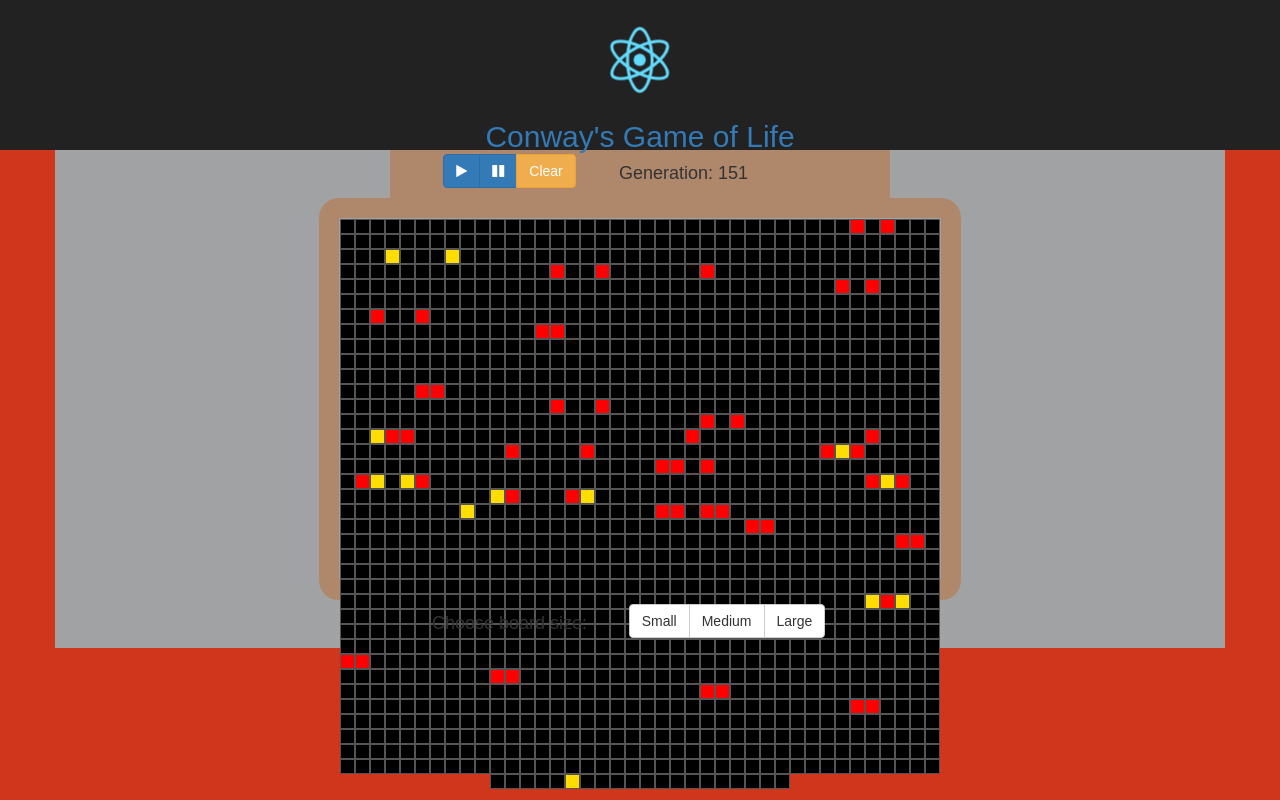
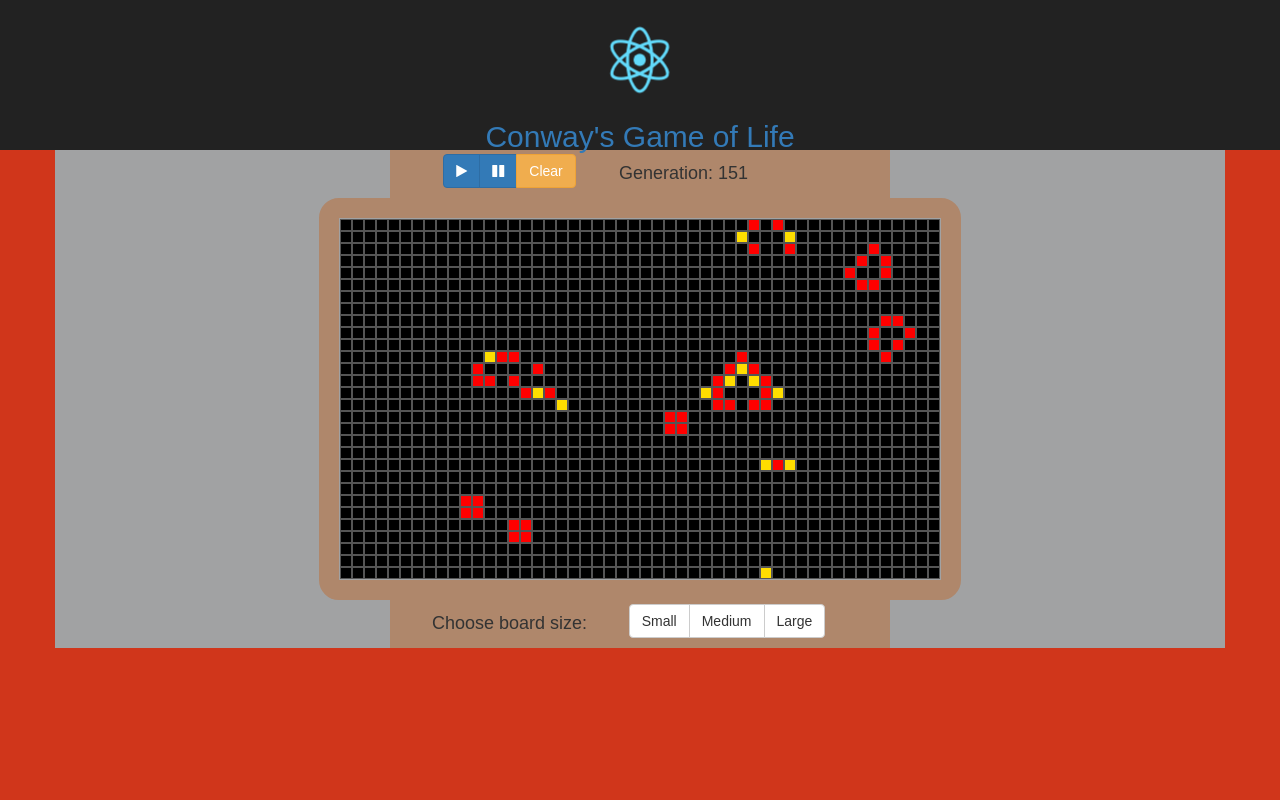
Before and after one commit to dickyw71/game-of-life, a React (Create React App) app: page / in a window 1280 px wide. Built offline with nearby package versions, Linux system fonts and the light colour scheme.

Commit message:
Reduced size of cells.

```diff
--- a/src/game-of-life.css
+++ b/src/game-of-life.css
@@ -1,7 +1,7 @@
 
     .cell {
-        width: 15px;
-        height: 15px;
+        width: 12px;
+        height: 12px;
         background-color: #000;
         border: 1px solid #555;
         display: inline-block;
```
